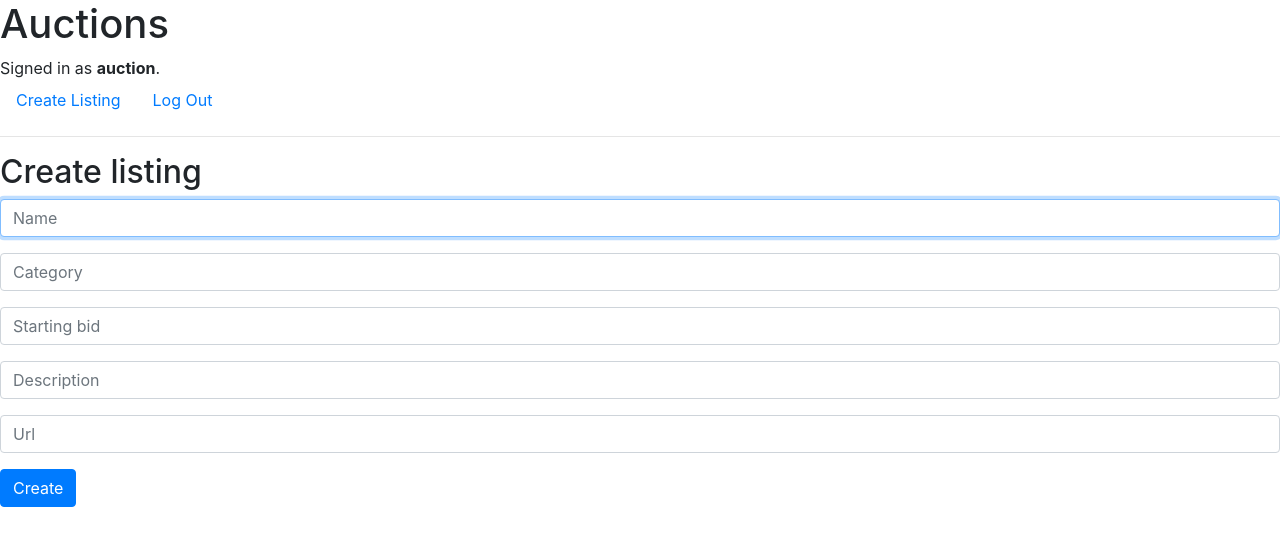
After one commit to ycobinod/Auction, a Django app: page /create_listing in a window 1280 px wide. The commit adds this page. Shown: the top 546 px of the page. Run offline with Django 5.2, Linux system fonts and the light colour scheme; a user stored in the database is signed in; some libraries are stand-ins or nearby versions.

Commit message:
create a listing

```diff
--- a/auction/app/models.py
+++ b/auction/app/models.py
@@ -3,3 +3,17 @@ from django.contrib.auth.models import AbstractUser
 
 class User(AbstractUser):
     pass
+
+class Listing(models.Model):
+    name = models.CharField(max_length=64)
+    starting_bid = models.IntegerField()
+    description = models.CharField(max_length=254)
+    category = models.CharField(max_length=64, blank=True)
+    url = models.CharField(max_length=254)
+    date = models.DateTimeField(auto_now_add=True, blank=True)
+    owner = models.ForeignKey(User, on_delete=models.CASCADE, related_name='owner')
+    active = models.BooleanField(default=True)
+    winner = models.ForeignKey(User, on_delete=models.CASCADE, related_name='winner', null=True, blank=True)
+
+    def __str__(self):
+        return f"{self.name} {self.starting_bid}$ {self.owner}"
--- /dev/null
+++ b/auction/app/templates/create_listing.html
@@ -0,0 +1,33 @@
+{% extends "layout.html" %}
+
+{% block body %}
+
+    <h2>Create listing</h2>
+
+    {% if message %}
+        <div>{{ message }}</div>
+    {% endif %}
+
+    <form action="{% url 'create_listing' %}" method="post">
+        {% csrf_token %}
+        <div class="form-group">
+            <input autofocus class="form-control" type="text" name="name" placeholder="Name">
+        </div>
+        <div class="form-group">
+            <input autofocus class="form-control" type="text" name="category" placeholder="Category">
+        </div>
+        <div class="form-group">
+            <input class="form-control" type="text" name="starting_bid" placeholder="Starting bid">
+        </div>
+        <div class="form-group">
+            <input class="form-control" type="text" name="description" placeholder="Description">
+        </div>
+        <div class="form-group">
+            <input class="form-control" type="text" name="url" placeholder="Url">
+        </div>
+        <div class="form-group">
+        <input name="owner" type='hidden' value='{{ user.username }}'>
+        <input class="btn btn-primary" type="submit" value="Create">
+    </form>
+
+{% endblock %}
--- a/auction/app/templates/layout.html
+++ b/auction/app/templates/layout.html
@@ -19,7 +19,9 @@
         <ul class="nav">
 
             {% if user.is_authenticated %}
-
+                <li class="nav-item">
+                    <a class="nav-link" href="{% url 'create_listing' %}">Create Listing</a>
+                </li>
                 <li class="nav-item">
                     <a class="nav-link" href="{% url 'logout' %}">Log Out</a>
                 </li>
--- a/auction/app/urls.py
+++ b/auction/app/urls.py
@@ -6,5 +6,6 @@ urlpatterns = [
     path("",views.index, name="index"),
     path('login',views.login_view,name='login'),
     path('register',views.register, name='register'),
-    path('logout',views.logout_view,name='logout')
+    path('logout',views.logout_view,name='logout'),
+    path('create_listing', views.create_listing, name='create_listing')
 ]
--- a/auction/app/views.py
+++ b/auction/app/views.py
@@ -3,8 +3,9 @@ from django.contrib.auth import login, logout, authenticate, get_user_model
 from django.http import HttpResponseBadRequest, HttpResponseRedirect
 from django.urls import reverse
 from django.db import IntegrityError
+from django.contrib.auth.decorators import login_required
+from .models import User, Listing, User
 
-User = get_user_model()  # Fetch the custom user model
 
 def index(request):
     return render(request, "index.html")
@@ -56,10 +57,31 @@ def register(request):
         try:
             user = User.objects.create_user(username=username, email=email, password=password)
             login(request, user)  # Automatically login the user after registration
-            return HttpResponseRedirect(reverse("index"))
+            return HttpResponseRedirect(reverse("login"))
         except IntegrityError:
             return render(request, "register.html", {
                 "message": "Username already taken."
             })
     else:
         return render(request, "register.html")
+
+
+@login_required
+def create_listing(request):
+    if request.method == "POST":
+        name = request.POST["name"]
+        category = request.POST['category']
+        starting_bid = request.POST["starting_bid"]
+        description = request.POST["description"]
+        url = request.POST["url"]
+        owner = request.POST['owner']
+        user_owner = User.objects.get(username=owner)
+        try:
+            Listings_created = Listing(name=name, category=category, starting_bid=starting_bid, description=description, url=url, owner=user_owner)
+            Listings_created.save()
+            return HttpResponseRedirect(reverse("index"))
+        except IntegrityError:
+            return render(request, "create_listing.html", {
+                "message": "Listing not created."
+            })
+    return render(request, "create_listing.html")
```
Also changed, not shown: auction/auction/settings.py (+5 -2 lines), auction/app/migrations/0002_listing.py (added), auction/db.sqlite3.
